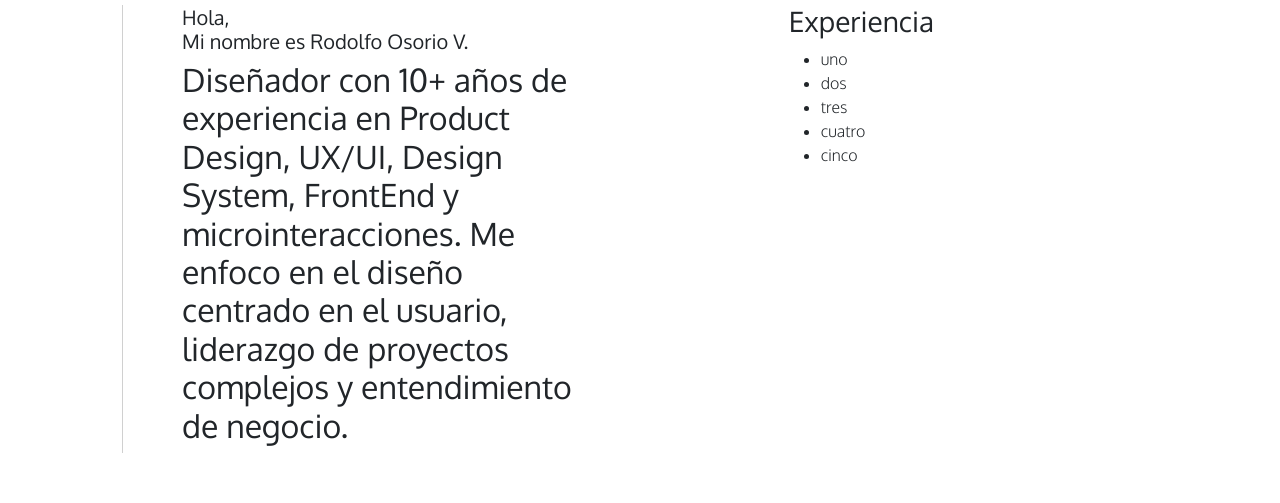
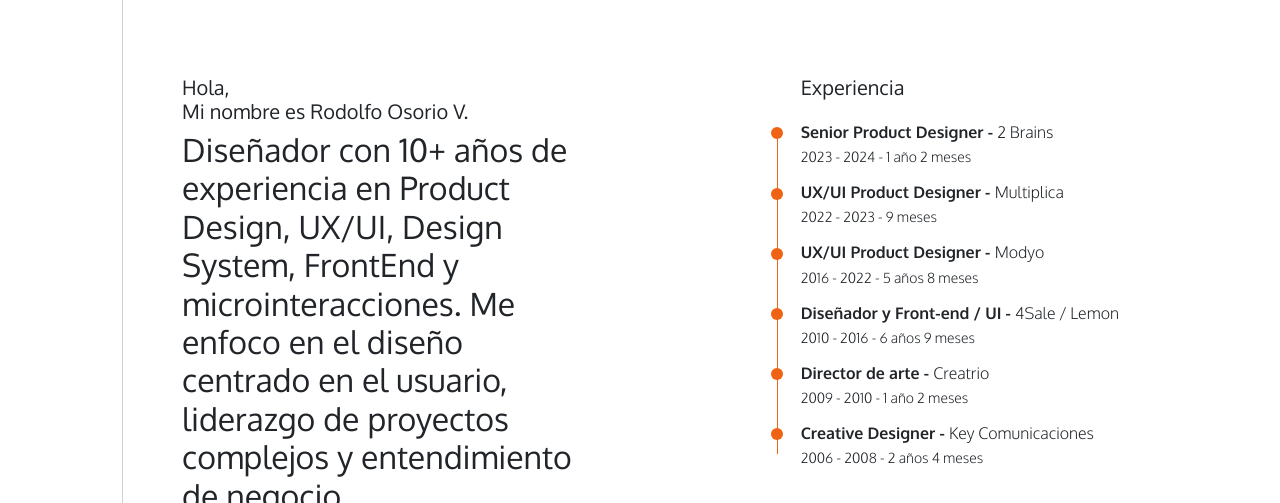
Before and after one commit to fitosis/fitosis.github.io, a plain HTML site: page index.html in a window 1280 px wide. Shown: the part 118-621 px from the top of the page. Drawn offline with nearby package versions, Linux system fonts and the light colour scheme.

Commit message:
agregada sección experiencia

```diff
--- a/assets/css/style.css
+++ b/assets/css/style.css
@@ -1,11 +1,16 @@
 @import url('https://fonts.googleapis.com/css2?family=Oxygen:wght@300;400;700&display=swap');
 
+:root {
+    --black: #000;
+    --line-color: #D0D0D0;
+    --orange: #EF6315;
+    --orange-light: #f6d6cc;
+}
 
 body{
     font-family: "Oxygen", sans-serif;
     font-weight: 300;
     font-style: normal;
-    /* color: #212529; */
 }
 *{
     margin: 0;
@@ -19,18 +24,50 @@ body{
         position: absolute;
         width: 1px;
         height: 100%;
-        background: #D0D0D0;
+        background: var(--line-color);
         left: 3.25em;
         top: 0;
     }
+
 .relative{position: relative;}
 
 /* NAVBAR */
-.navbar-nav .nav-link{color: #000;}
-    .navbar-nav .nav-link.active, .navbar-nav .nav-link:hover{color: #EF6315;}
+.navbar-nav .nav-link{color: var(--black);}
+    .navbar-nav .nav-link.active, .navbar-nav .nav-link:hover{color: var(--orange);}
 .small-h1{font-size: 1.25em;}
 
-
+/* EXPERIENCE */
+.experience{position: relative;}
+    .experience:before{
+        content:"" ;
+        position: absolute;
+        left: 0;
+        top: 10em;
+        width: 1px;
+        height: 58%;
+        background: var(--orange);
+    }
+    .experience li{
+        position: relative;
+    }
+        .experience li:before{
+            content: "";
+            position: absolute;
+            left: -1.875em;
+            top: 0.280em;
+            width: 12px;
+            height: 12px;
+            background: var(--orange);
+            border-radius: 20px;
+        }
+        .experience li h3{
+            font-size: 1em;
+            font-weight: 700;
+            margin-bottom: 0;
+        }
+        .experience li span{
+            font-weight: 100;
+        }
 
 
 /* .logo, .logo-footer{
--- a/index.html
+++ b/index.html
@@ -15,9 +15,9 @@
 </head>
 <body>
 
-    <nav class="navbar navbar-expand-lg navbar-dark py-3">
+    <nav class="navbar navbar-expand-lg navbar-dark py-3 pb-0">
         <div class="container">
-            <a class="navbar-brand fw-bold text-uppercase" href="#"><img class="logo" src="assets/imgs/logo-rosorio.png" alt="Logo Rodolfo Osorio"></a>
+            <a class="navbar-brand fw-bold text-uppercase p-0" href="#"><img class="logo" src="assets/imgs/logo-rosorio.png" alt="Logo Rodolfo Osorio"></a>
             <button
                 class="navbar-toggler"
                 type="button"
@@ -46,19 +46,38 @@
 
         <section class="presentation relative container pl-7em">
             <div class="row d-flex justify-content-between">
-                <div class="col-xs-12 col-lg-5">
-                    <h1 class="small-h1">Hola, <br>Mi nombre es Rodolfo Osorio V.</h1>
+                <div class="col-xs-12 col-lg-5 pt-5">
+                    <h1 class="small-h1 pt-5">Hola, <br>Mi nombre es Rodolfo Osorio V.</h1>
                     <h2>Diseñador con 10+ años de experiencia en Product Design, UX/UI, Design System, FrontEnd y microinteracciones. Me enfoco en el diseño centrado en el usuario, liderazgo de proyectos complejos y entendimiento de negocio.</h2>
                 </div>
 
-                <div class="col-xs-12 col-lg-5">
-                    <h3>Experiencia</h3>
-                    <ul>
-                        <li>uno</li>
-                        <li>dos</li>
-                        <li>tres</li>
-                        <li>cuatro</li>
-                        <li>cinco</li>
+                <div class="col-xs-12 col-lg-5 experience ps-4 pt-5">
+                    <h5 class="mb-4 pt-5">Experiencia</h5>
+                    <ul class="list-unstyled">
+                        <li>
+                            <h3 class="mb-1">Senior Product Designer - <span>2 Brains</span></h3>
+                            <p class="small">2023 - 2024 - 1 año 2 meses</p>
+                        </li>
+                        <li>
+                            <h3 class="mb-1">UX/UI Product Designer - <span>Multiplica</span></h3>
+                            <p class="small">2022 - 2023 - 9 meses</p>
+                        </li>
+                        <li>
+                            <h3 class="mb-1">UX/UI Product Designer - <span>Modyo</span></h3>
+                            <p class="small">2016 - 2022 - 5 años 8 meses</p>
+                        </li>
+                        <li>
+                            <h3 class="mb-1">Diseñador y Front-end / UI - <span>4Sale / Lemon</span></h3>
+                            <p class="small">2010 - 2016 - 6 años 9 meses</p>
+                        </li>
+                        <li>
+                            <h3 class="mb-1">Director de arte - <span>Creatrio</span></h3>
+                            <p class="small">2009 - 2010 - 1 año 2 meses</p>
+                        </li>
+                        <li>
+                            <h3 class="mb-1">Creative Designer - <span>Key Comunicaciones</span></h3>
+                            <p class="small">2006 - 2008 - 2 años 4 meses</p>
+                        </li>
                     </ul>
                 </div>
             </div>
```
